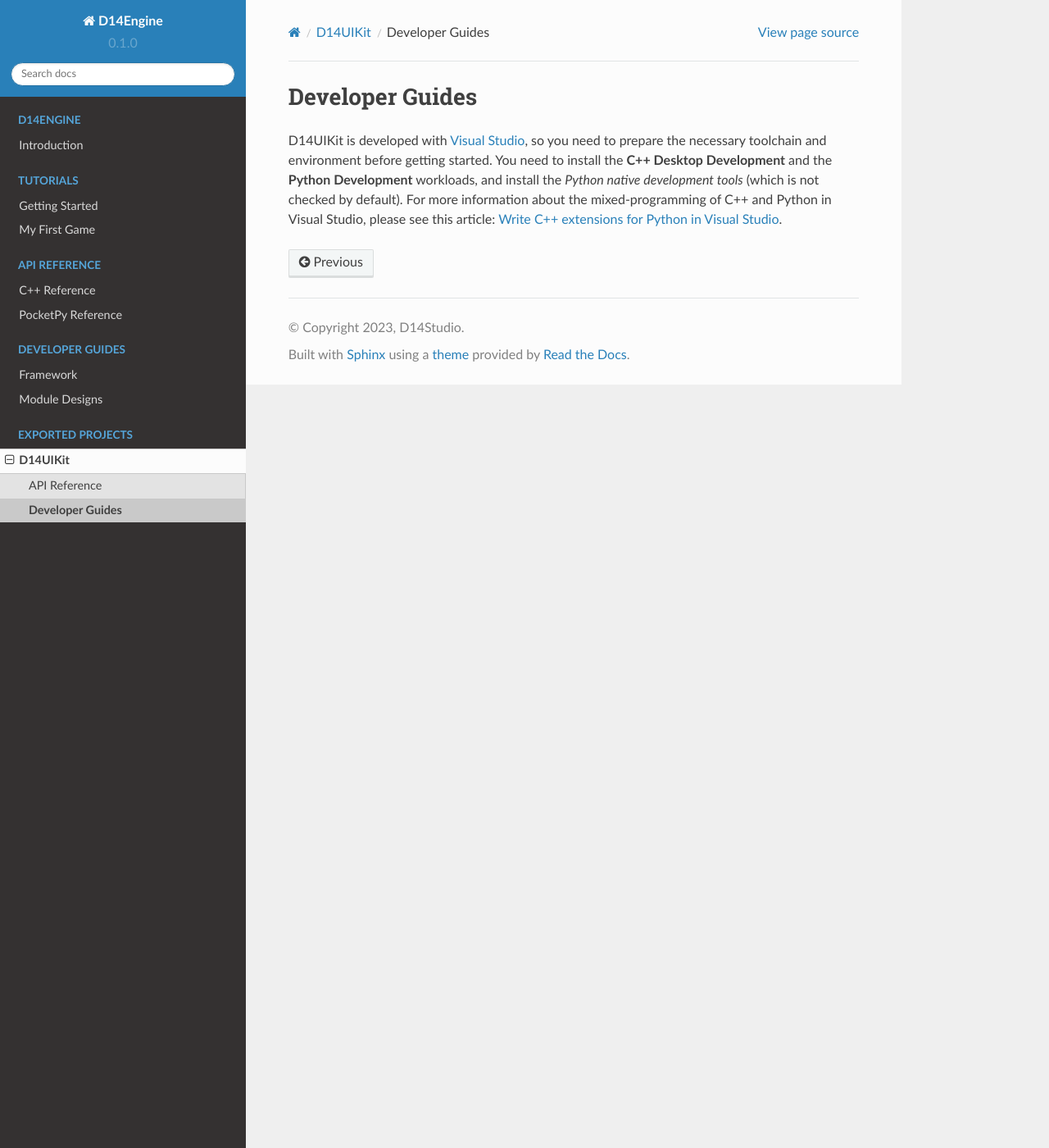
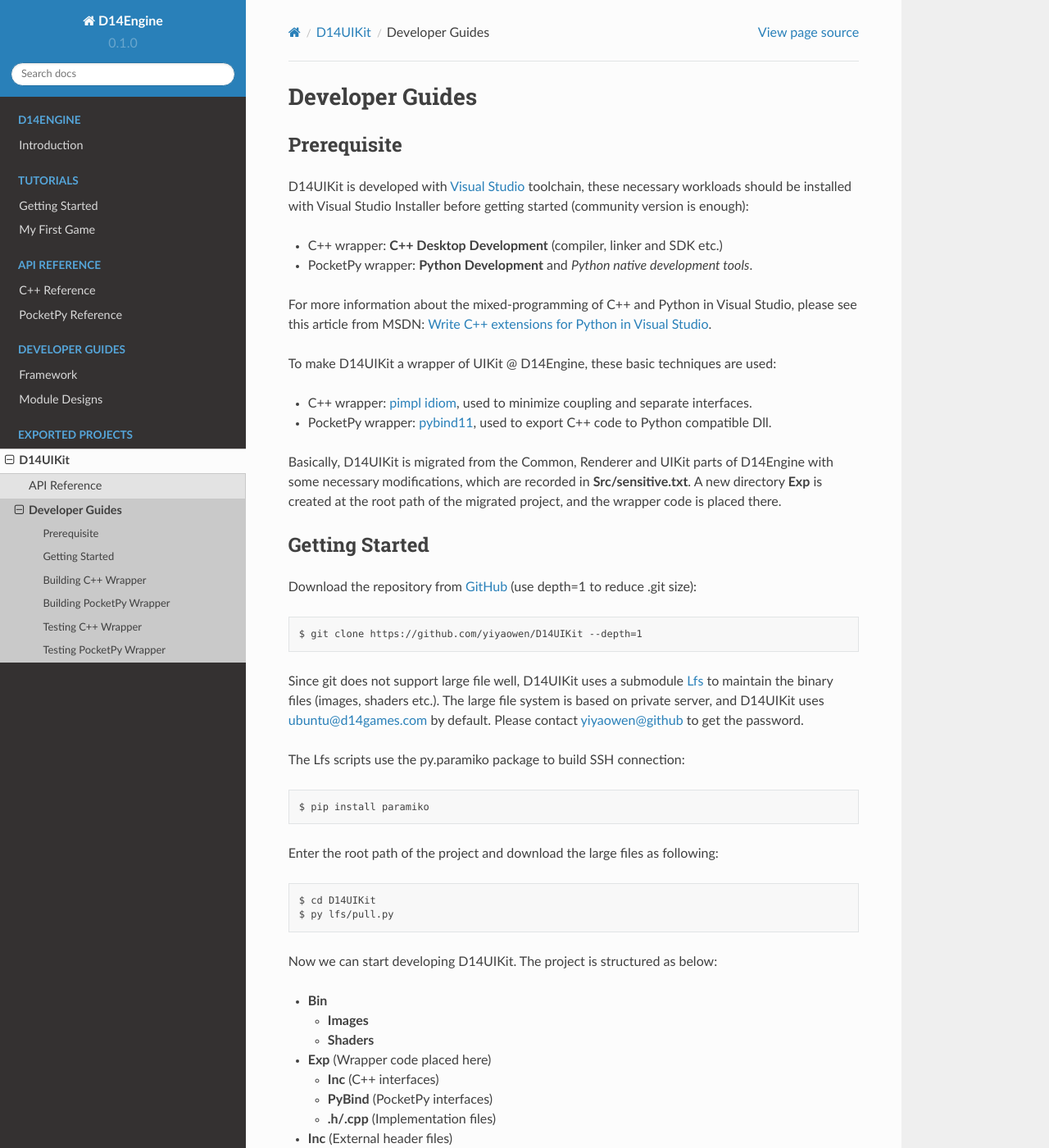
Before and after one commit to yiyaowen/D14Engine.Docs, a Sphinx documentation site: the page built from docs/exp_proj/dev/index.rst, in a window 1280 px wide and 1400 px high. Shown: the whole window at 82% size. Built offline with Sphinx 7.4.7 and the Read the Docs theme 2.0.0, drawn with Linux system fonts in a browser that asks for light colours; some of the changed text lies outside the part shown.

Commit message:
Update documentation

```diff
--- a/docs/exp_proj/dev/index.rst
+++ b/docs/exp_proj/dev/index.rst
@@ -1,7 +1,179 @@
 Developer Guides
 ================
 
-D14UIKit is developed with `Visual Studio`_, so you need to prepare the necessary toolchain and environment before getting started. You need to install the **C++ Desktop Development** and the **Python Development** workloads, and install the *Python native development tools* (which is not checked by default). For more information about the mixed-programming of C++ and Python in Visual Studio, please see this article: `Write C++ extensions for Python in Visual Studio`_.
+Prerequisite
+------------
+
+D14UIKit is developed with `Visual Studio`_ toolchain, these necessary workloads should be installed with Visual Studio Installer before getting started (community version is enough):
+
+* C++ wrapper: **C++ Desktop Development** (compiler, linker and SDK etc.)
+* PocketPy wrapper: **Python Development** and *Python native development tools*.
+
+For more information about the mixed-programming of C++ and Python in Visual Studio, please see this article from MSDN: `Write C++ extensions for Python in Visual Studio`_.
+
+To make D14UIKit a wrapper of UIKit @ D14Engine, these basic techniques are used:
+
+* C++ wrapper: `pimpl idiom`_, used to minimize coupling and separate interfaces.
+* PocketPy wrapper: `pybind11`_, used to export C++ code to Python compatible Dll.
+
+Basically, D14UIKit is migrated from the Common, Renderer and UIKit parts of D14Engine with some necessary modifications, which are recorded in **Src/sensitive.txt**. A new directory **Exp** is created at the root path of the migrated project, and the wrapper code is placed there.
 
 .. _Visual Studio: https://visualstudio.microsoft.com/
 .. _Write C++ extensions for Python in Visual Studio: https://learn.microsoft.com/en-us/visualstudio/python/working-with-c-cpp-python-in-visual-studio?view=vs-2022
+.. _pimpl idiom: https://learn.microsoft.com/en-us/cpp/cpp/pimpl-for-compile-time-encapsulation-modern-cpp
+.. _pybind11: https://github.com/pybind/pybind11
+
+Getting Started
+---------------
+
+Download the repository from `GitHub`_ (use depth=1 to reduce .git size):
+
+.. sourcecode:: bat
+
+   $ git clone https://github.com/yiyaowen/D14UIKit --depth=1
+
+Since git does not support large file well, D14UIKit uses a submodule `Lfs`_ to maintain the binary files (images, shaders etc.). The large file system is based on private server, and D14UIKit uses ubuntu@d14games.com by default. Please contact yiyaowen@github to get the password.
+
+The Lfs scripts use the py.paramiko package to build SSH connection:
+
+.. sourcecode:: bat
+
+   $ pip install paramiko
+
+Enter the root path of the project and download the large files as following:
+
+.. sourcecode:: bat
+
+   $ cd D14UIKit
+   $ py lfs/pull.py
+
+Now we can start developing D14UIKit. The project is structured as below:
+
+* **Bin**
+
+  * **Images**
+  * **Shaders**
+
+* **Exp** (Wrapper code placed here)
+
+  * **Inc** (C++ interfaces)
+  * **PyBind** (PocketPy interfaces)
+  * **.h/.cpp** (Implementation files)
+
+* **Inc** (External header files)
+* **Lfs**
+* **Src** (Migrated parts from D14Engine)
+
+  * **Commom**
+  * **Renderer**
+  * **UIKit**
+  * **sensitive.txt** (Records the modifications from UIKit @ D14Engine)
+
+* **Test** (D14UIKit.dll will be copied here after building)
+
+  * **PyBind** (D14UIKit.pyd will be copied here after building)
+
+    * **TestMain.py** (Used to test PocketPy wrapper)
+    * **regen_pyi.bat** (Used to regenerate pyi file from output pyd library)
+
+  * **TestMain.cpp** (Used to test C++ wrapper)
+
+* **Miscellaneous files**
+
+Open *D14UIKit.sln* with Visual Studio, and then open *View* ➡ *Solution Explorer*:
+
+* **D14UIKit**
+
+  Primary project for building the C++ wrapper and the PocketPy wrapper from the source code. The generated library/module will be copied to the Test environments after building.
+
+* **PyBind**
+
+  Test project for the PocketPy wrapper. You can simply debug the Python code and the C++ code together with the *Python native development tools* and the *Python debugging symbols*.
+
+* **Test**
+
+  Test project for the C++ wrapper. You can simply include the C++ interfaces and write the test program directly. The dependencies (include path, library path etc.) have been set.
+
+.. _GitHub: https://github.com/yiyaowen/D14UIKit
+.. _Lfs: https://github.com/yiyaowen/Lfs
+
+Building C++ Wrapper
+--------------------
+
+1. Set **D14UIKit** as the startup project.
+2. Select **Debug / Release (x64)** configuration.
+3. Build / Run the project.
+
+Building PocketPy Wrapper
+-------------------------
+
+1. Set **D14UIKit** as the startup project.
+2. Select **DPyBind / RPyBind (x64)** configuration.
+3. Build / Run the project.
+
+.. note::
+
+   To build PyBind, you need to install pybind11 by:
+
+   .. sourcecode:: bat
+
+      $ pip install pybind11
+
+   and add the following output to the include path:
+
+   .. sourcecode:: bat
+
+      $ py -m pybind11 --includes
+
+   Also see this `article`_ from MSDN for more details.
+
+.. _article: https://learn.microsoft.com/en-us/visualstudio/python/working-with-c-cpp-python-in-visual-studio?view=vs-2022
+
+Testing C++ Wrapper
+-------------------
+
+1. Set **Test** as the startup project.
+2. Select **Debug / Release (x64)** configuration.
+3. Write a test program, for example:
+
+   .. sourcecode:: c++
+
+      #include "Application.h"
+      #include "MainWindow.h"
+
+      using namespace d14uikit;
+
+      int wmain(int argc, wchar_t* argv[])
+      {
+          Application app(argc, argv);
+          MainWindow mwnd;
+          return app.run();
+      }
+
+4. Build / Run the project.
+
+Testing PocketPy Wrapper
+------------------------
+
+1. Set **PyBind** as the startup project.
+2. Select **Debug / Release (Any CPU)** configuration.
+3. Write a script, for example:
+
+   .. sourcecode:: python
+
+      from D14UIKit import Application, MainWindow
+
+      app = Application()
+      mwnd = MainWindow()
+      app.run()
+
+4. Run with a Python interpreter.
+
+.. note::
+
+   Before debugging the PocketPy wrapper:
+
+   1. Install the `debugging symbols`_ for Python interpreter.
+   2. Check *Debug* ➡ *Enable native code debugging* option.
+
+.. _debugging symbols: https://learn.microsoft.com/en-us/visualstudio/python/debugging-symbols-for-mixed-mode-c-cpp-python
--- a/docs/exp_proj/index.rst
+++ b/docs/exp_proj/index.rst
@@ -1,7 +1,7 @@
 D14UIKit
 ========
 
-D14UIKit is a UI library (retained mode) for Windows-desktop environment. It is exported from UIKit @ D14Engine (https://github.com/yiyaowen/D14Engine), where UIKit is initially used for building Editor part of D14Engine. Basically, D14UIKit is a wrapper of UIKit @ D14Engine.
+D14UIKit is a UI library (retained mode) for Windows-desktop environment. It is exported from UIKit @ D14Engine (https://github.com/yiyaowen/D14Engine), where UIKit is initially used to build the Editor part of D14Engine. Basically, D14UIKit is a wrapper of UIKit @ D14Engine.
 
 .. toctree::
    :maxdepth: 1
```
